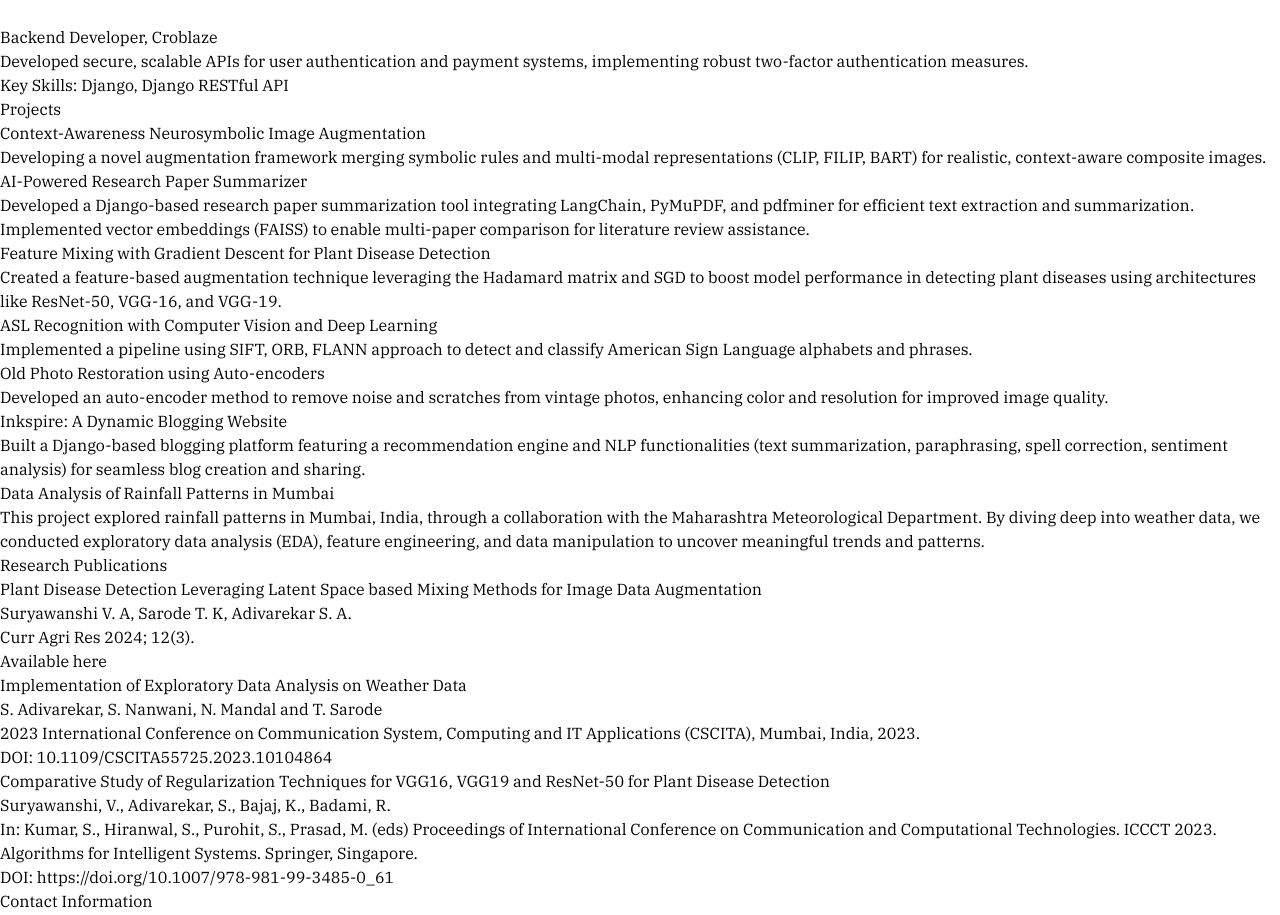
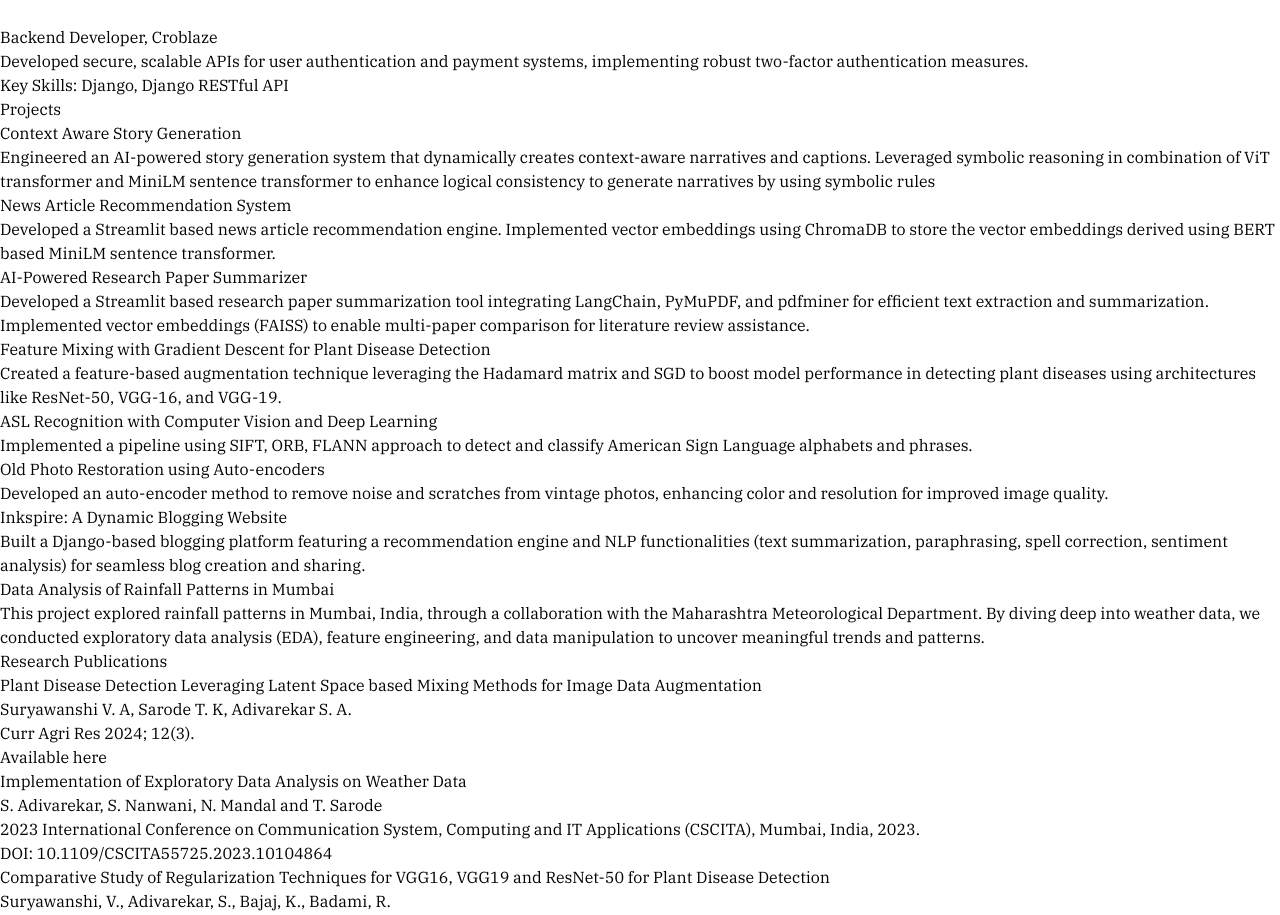
Before and after one commit to Sahiladiv/Portfolio_Sahil, a React (Vite) app: page / in a window 1280 px wide. Shown: the part 3718-4633 px from the top of the page. Built offline with nearby package versions, Linux system fonts and the light colour scheme.

Commit message:
Update Projects.jsx

```diff
--- a/src/components/Projects.jsx
+++ b/src/components/Projects.jsx
@@ -15,10 +15,21 @@
           {/* Card 1 */}
           <div className="bg-white rounded-lg shadow-lg overflow-hidden">
             <div className="p-6 text-neutral-800">
-              <h3 className="text-xl font-semibold mb-2">Context-Awareness Neurosymbolic Image Augmentation</h3>
+              <h3 className="text-xl font-semibold mb-2">Context Aware Story Generation</h3>
               <div className="w-full h-[1px] bg-gray-300 mb-4"></div>
               <p className="mb-4">
-                Developing a novel augmentation framework merging symbolic rules and multi-modal representations (CLIP, FILIP, BART) for realistic, context-aware composite images.
+                Engineered an AI-powered story generation system that dynamically creates context-aware narratives and captions. Leveraged symbolic reasoning in combination of ViT transformer and MiniLM sentence transformer to enhance logical consistency to generate narratives by using symbolic rules
+              </p>
+            </div>
+          </div>
+
+          {/* Card 2 - News Article Recommendation Engine */}
+          <div className="bg-white rounded-lg shadow-lg overflow-hidden">
+            <div className="p-6 text-neutral-800">
+              <h3 className="text-xl font-semibold mb-2">News Article Recommendation System</h3>
+              <div className="w-full h-[1px] bg-gray-300 mb-4"></div>
+              <p className="mb-4">
+                Developed a Streamlit based news article recommendation engine. Implemented vector embeddings using ChromaDB to store the vector embeddings derived using BERT based MiniLM sentence transformer.
               </p>
             </div>
           </div>
@@ -29,7 +40,7 @@
               <h3 className="text-xl font-semibold mb-2">AI-Powered Research Paper Summarizer</h3>
               <div className="w-full h-[1px] bg-gray-300 mb-4"></div>
               <p className="mb-4">
-                Developed a Django-based research paper summarization tool integrating LangChain, PyMuPDF, and pdfminer for efficient text extraction and summarization. Implemented vector embeddings (FAISS) to enable multi-paper comparison for literature review assistance.
+                Developed a Streamlit based research paper summarization tool integrating LangChain, PyMuPDF, and pdfminer for efficient text extraction and summarization. Implemented vector embeddings (FAISS) to enable multi-paper comparison for literature review assistance.
               </p>
             </div>
           </div>
```
